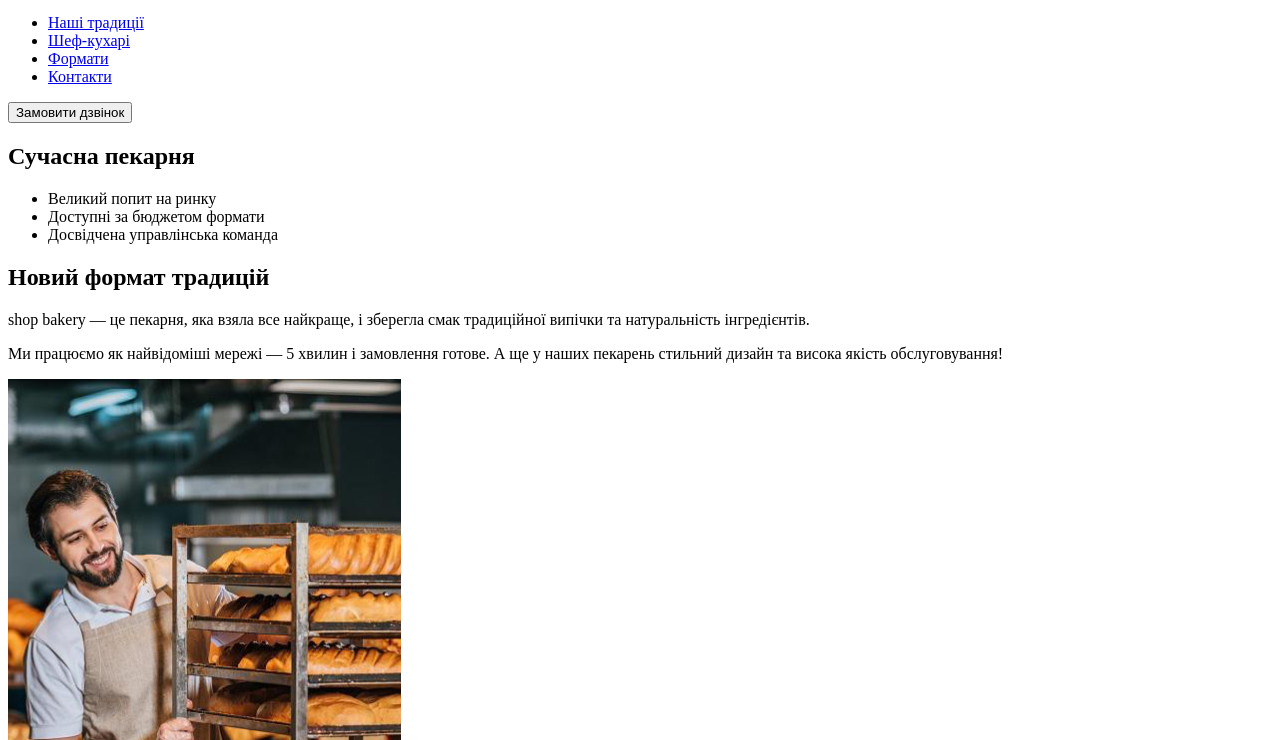
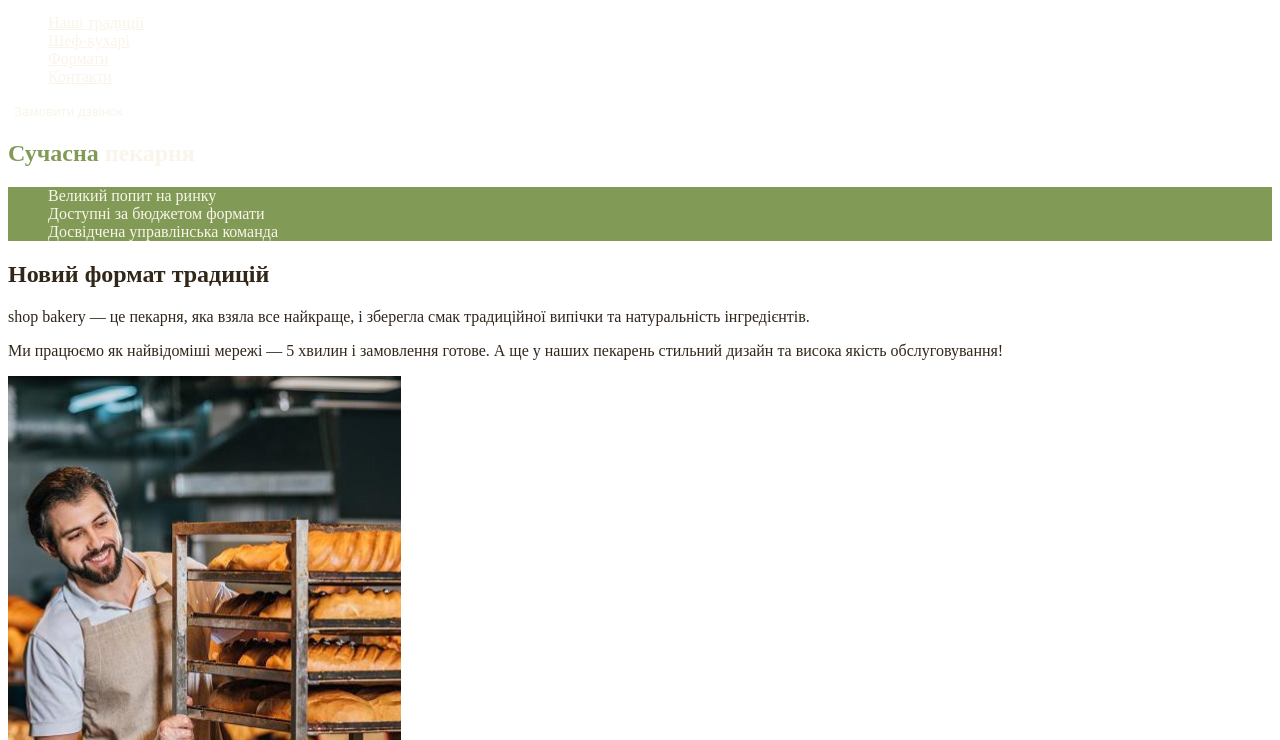
Before and after one commit to ElenaVoroniuk/genius-test, a plain HTML site: page index.html in a window 1280 px wide. Shown: the part 60-800 px from the top of the page. Drawn offline with Linux system fonts and the light colour scheme.

Commit message:
Add styles.css and css variables

```diff
--- /dev/null
+++ b/css/styles.css
@@ -0,0 +1,56 @@
+:root {
+    --color-primary-dark: #31261A;
+    --color-primary-light: #FAF4EA;
+    --color-brand-dark: #465929;
+    --color-brand-light: #819B57;
+}
+
+/* Base */
+body {
+    color: var(--color-primary-dark);
+}
+ul {
+    list-style-type: none;
+}
+
+/* Button */
+.button {
+    color: var(--color-primary-light);
+    background: var(--color-brand);
+    border: 2px solid var(--color-brand);
+    border-radius: 8px;
+    cursor: pointer;
+}
+
+.button:hover {
+    color: var(--color-brand-dark);
+    background-color: transparent;
+}
+
+/* Link */
+.link {
+    color: var(--color-primary-light);
+}
+
+.link:hover {
+    color: var(--color-brand-light);
+}
+
+/* Hero section */
+.hero-title {
+    color: var(--color-primary-light);
+}
+
+.hero-title .accent {
+    color: var(--color-brand-light);
+}
+
+/* Advanteges section */
+.advantages-list {
+    color: var(--color-primary-light);
+    background-color: var(--color-brand-light);
+}
+
+.section-title .accent {
+    color: var(--color-brand-dark);
+}
--- a/index.html
+++ b/index.html
@@ -4,6 +4,7 @@
     <meta charset="UTF-8" />
     <meta name="viewport" content="width=device-width, initial-scale=1.0" />
     <title>Сучасна пекарня</title>
+    <link rel="stylesheet" href="./css/styles.css" />
   </head>
   <body>
     <header>
@@ -12,26 +13,27 @@
           <img src="./images/logo.svg" alt="Логотип сучасної пекарні" />
         </a>
         <ul>
-          <li><a href="#traditions-section">Наші традиції</a></li>
-          <li><a href="#chefs-section">Шеф-кухарі</a></li>
-          <li><a href="#format-section">Формати</a></li>
-          <li><a href="#contact-section">Контакти</a></li>
+          <li>
+            <a class="link" href="#traditions-section">Наші традиції</a>
+          </li>
+          <li><a class="link" href="#chefs-section">Шеф-кухарі</a></li>
+          <li><a class="link" href="#format-section">Формати</a></li>
+          <li><a class="link" href="#contact-section">Контакти</a></li>
         </ul>
       </nav>
-      <button type="button">Замовити дзвінок</button>
-      <!-- замовити дзвінок -->
+      <button class="button" type="button">Замовити дзвінок</button>
     </header>
     <main>
       <section>
-        <h1>Сучасна пекарня</h1>
+        <h1 class="hero-title"><span class="accent">Сучасна</span> пекарня</h1>
       </section>
       <section id="traditions-section">
-        <ul>
+        <ul class="advantages-list">
           <li>Великий попит на ринку</li>
           <li>Доступні за бюджетом формати</li>
           <li>Досвідчена управлінська команда</li>
         </ul>
-        <h2>Новий формат традицій</h2>
+        <h2 class="section-title">Новий формат традицій</h2>
         <p>
           <span>shop bakery</span> — це пекарня, яка взяла все найкраще, і
           зберегла смак традиційної випічки та натуральність інгредієнтів.
@@ -47,7 +49,9 @@
         />
       </section>
       <section id="chefs-section">
-        <h2>Наші найкращі шеф-кухарі</h2>
+        <h2 class="section-title">
+          Наші найкращі <span class="accent">шеф-кухарі</span>
+        </h2>
         <ul>
           <li>
             <article>
@@ -71,7 +75,7 @@
         </ul>
       </section>
       <section id="format-section">
-        <h2>Формати</h2>
+        <h2 class="section-title">Формати</h2>
         <ul>
           <li>
             <article>
@@ -91,7 +95,7 @@
         </ul>
       </section>
       <section id="contact-section">
-        <h2>Приєднуйтесь до мережі пекарень</h2>
+        <h2 class="section-title">Приєднуйтесь до мережі пекарень</h2>
         <iframe
           src="https://www.google.com/maps/embed?pb=!1m18!1m12!1m3!1d2540.1640531314047!2d30.491233500000003!3d50.4566697!2m3!1f0!2f0!3f0!3m2!1i1024!2i768!4f13.1!3m3!1m2!1s0x40d4ce637bfe1717%3A0x5370c2254ad1b952!2z0YPQuy4g0KHQtdGH0LXQstGL0YUg0KHRgtGA0LXQu9GM0YbQvtCyLCA1NCwg0JrQuNC10LIsIDAyMDAw!5e0!3m2!1sru!2sua!4v1699902189047!5m2!1sru!2sua"
           width="603"
```
